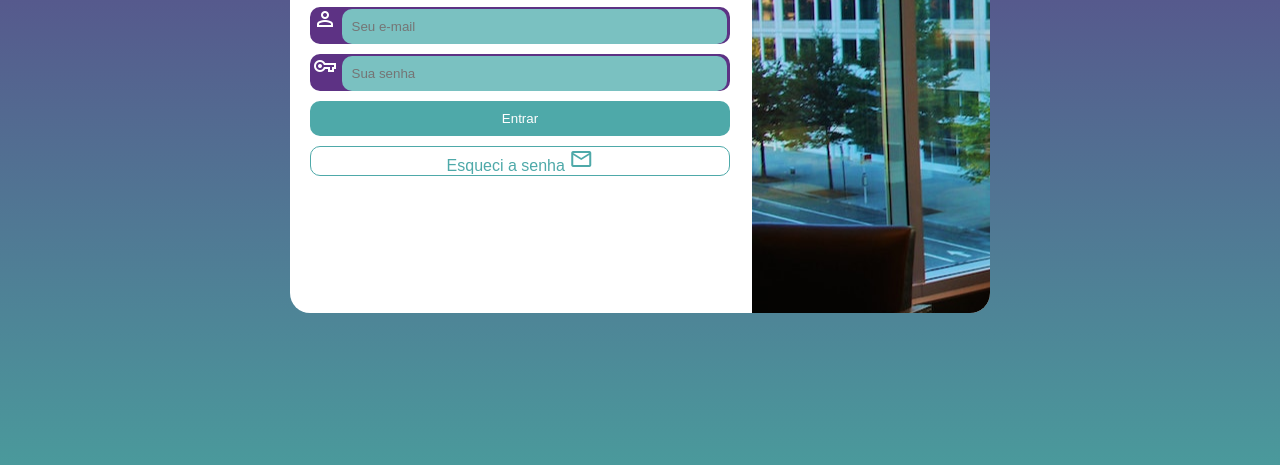
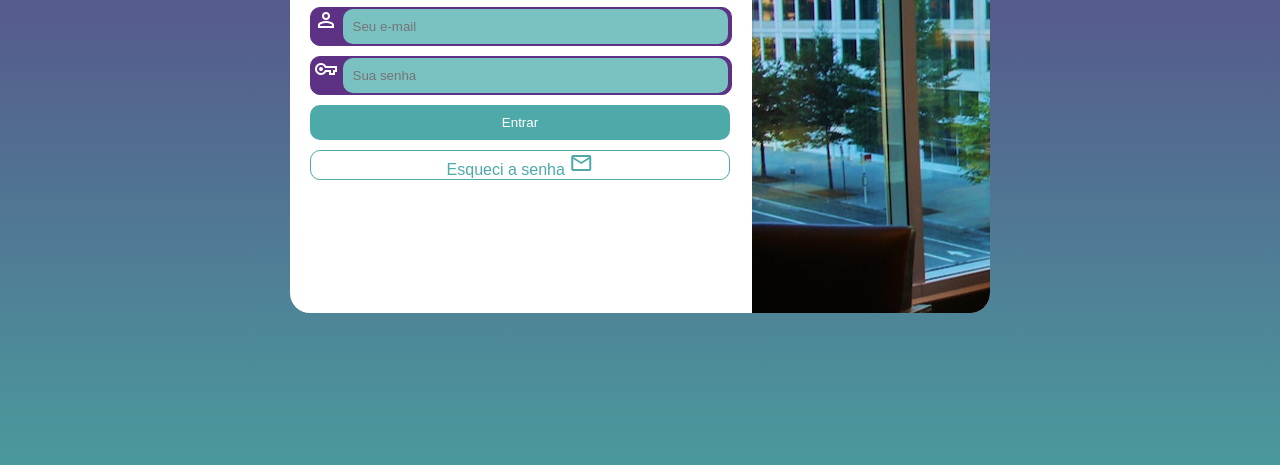
Before and after one commit to Giodosvani/projeto-login, a plain HTML site: page index.html in a window 1280 px wide. Shown: the part 287-752 px from the top of the page. Drawn offline with nearby package versions, Linux system fonts and the light colour scheme.

Commit message:
toques finais

```diff
--- a/style/style.css
+++ b/style/style.css
@@ -67,6 +67,7 @@ section {
     margin: 10px 0px;
     border-radius: 10px;
     width: 100%;
+    border: 1px solid #5D3284 ;
 }
 
 #iemail, #isenha {
@@ -76,6 +77,8 @@ section {
     border-radius: 10px;
     height: 100%;
     width: 80%;
+
+    transform: translateY(-1px);
 }
 
 #entrar {
```
